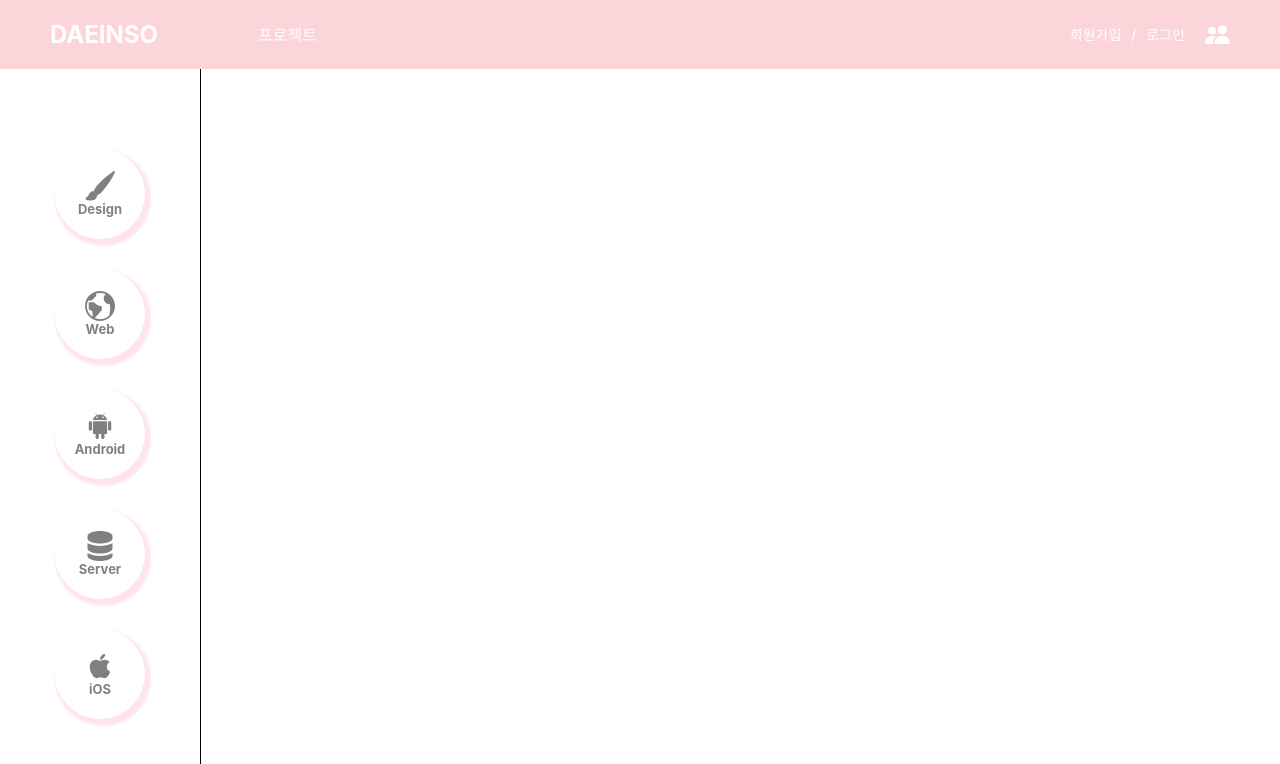
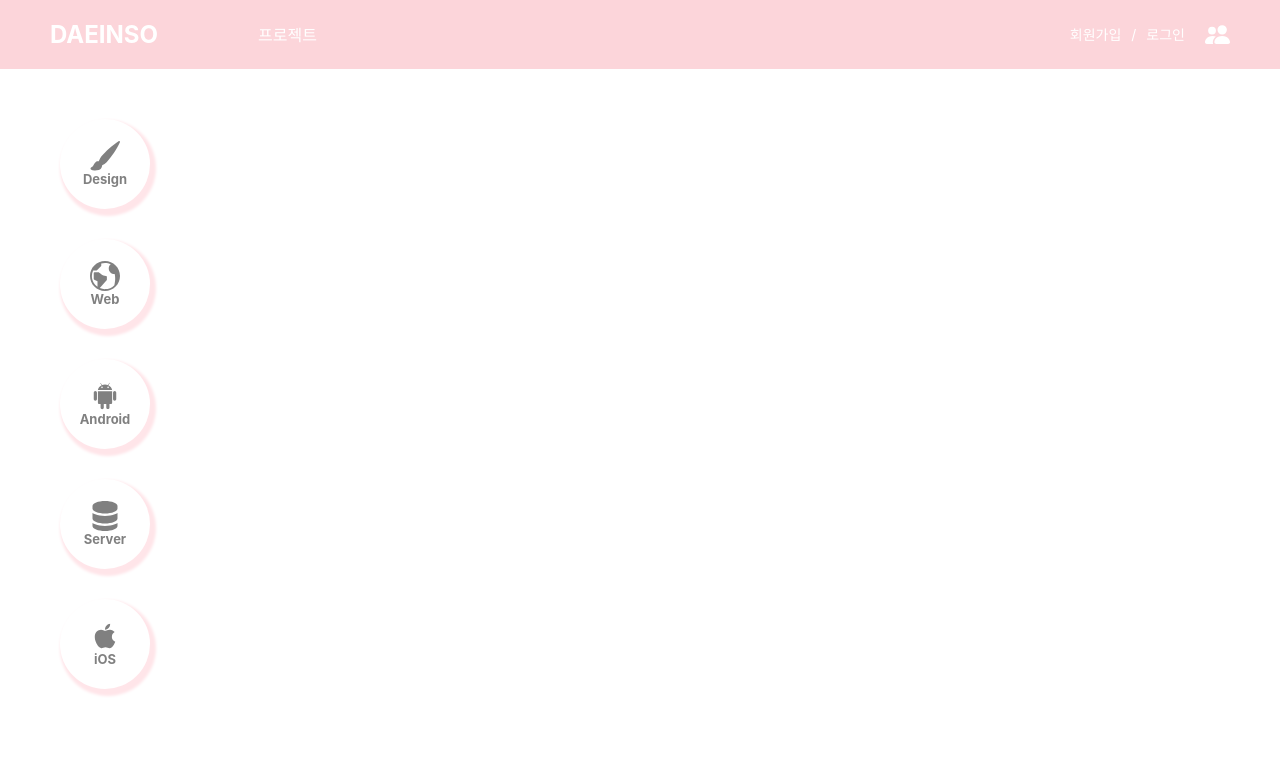
Before and after one commit to HAERIM0/DAEINSO_V2_Winter, a React (Create React App) app in the folder daeinso/: page /project in a window 1280 px wide. Shown: the top 764 px of the page. Built offline with nearby package versions, Linux system fonts and the light colour scheme.

Commit message:
design tag

```diff
--- a/daeinso/src/components/Tag/tag.style.js
+++ b/daeinso/src/components/Tag/tag.style.js
@@ -1,34 +1,21 @@
 import styled from "styled-components";
 
 export const TagWrap = styled.div`
-  /* display: flex; */
-  /* align-items: center; */
-  /* border-right: 1px solid black; */
-
-  /* height: ; */
-  /* height: 200px; */
+  display: flex;
+  align-items: center;
 `;
 
 export const Tlqkf = styled.div`
   display: flex;
-  border-right: 1px solid black;
-  width: 200px;
-  height: 100%;
+  align-items: center;
 `;
 export const TagList = styled.div`
   display: flex;
   flex-direction: column;
+  width: 210px;
+  height: 700px;
+  align-items: center;
   justify-content: center;
-  align-items: center;
-  /* margin-top: 40px;/ */
-  height: 760px;
-  width: 100%;
-
-  /* align-items: center;/ */
-  /* justify-content: center; */
-  /* height: 100vh; */
-
-  /* border-right: 1px solid black; */
 `;
 export const BrushIconBox = styled.div`
   display: flex;
@@ -40,7 +27,6 @@ export const BrushIconBox = styled.div`
   border-radius: 50px;
   color: gray;
   box-shadow: 3px 4px 3px 3px #ffe5e9;
-  /* margin-left: 10px; */
   margin-bottom: 30px;
 `;
 export const BrushIcon = styled.div`
@@ -62,7 +48,6 @@ export const EarthIconBox = styled.div`
   border-radius: 50px;
   color: gray;
   box-shadow: 3px 4px 3px 3px #ffe5e9;
-  /* margin-left: 10px; */
   margin-bottom: 30px;
 `;
 export const EarthIcon = styled.div`
@@ -85,7 +70,6 @@ export const AndroidIconBox = styled.div`
   border-radius: 50px;
   color: gray;
   box-shadow: 3px 4px 3px 3px #ffe5e9;
-  /* margin-left: 10px; */
   margin-bottom: 30px;
 `;
 export const AndroidIcon = styled.div`
@@ -108,7 +92,6 @@ export const ServerIconBox = styled.div`
   border-radius: 50px;
   color: gray;
   box-shadow: 3px 4px 3px 3px #ffe5e9;
-  /* margin-left: 10px; */
   margin-bottom: 30px;
 `;
 export const ServerIcon = styled.div`
@@ -131,7 +114,6 @@ export const AppleIconBox = styled.div`
   border-radius: 50px;
   color: gray;
   box-shadow: 3px 4px 3px 3px #ffe5e9;
-  /* margin-left: 10px; */
   margin-bottom: 30px;
 `;
 export const AppleIcon = styled.div`
```
